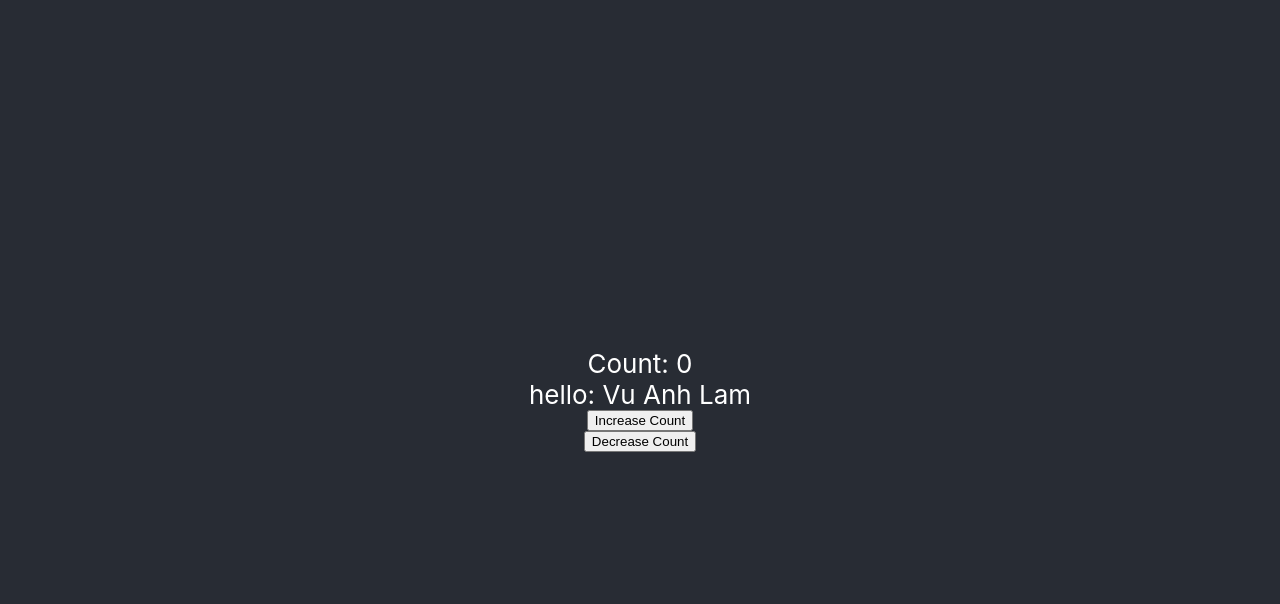
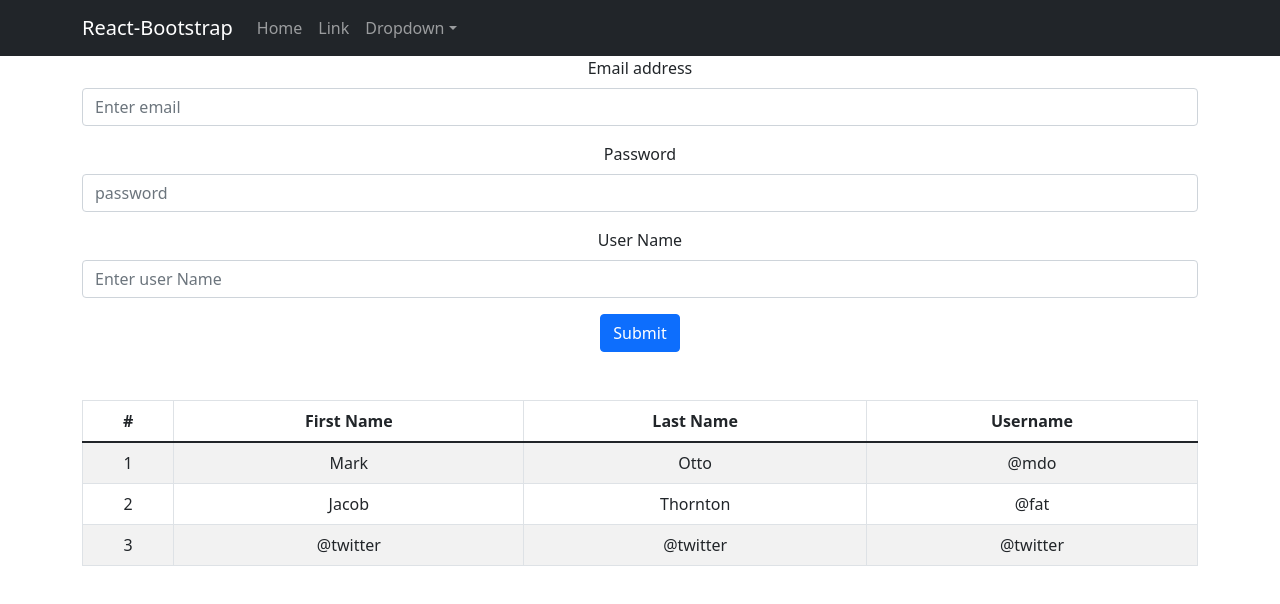
Before and after one commit to jvlam/Redux_origin, a React (Create React App) app: page / in a window 1280 px wide. Shown: the top 604 px of the page. Built offline with nearby package versions, Linux system fonts and the light colour scheme; no server answers.

Commit message:
Design UI add new user

```diff
--- a/package.json
+++ b/package.json
@@ -7,7 +7,9 @@
     "@testing-library/react": "^13.4.0",
     "@testing-library/user-event": "^13.5.0",
     "axios": "0.26.1",
+    "bootstrap": "5.1.3",
     "react": "^18.2.0",
+    "react-bootstrap": "2.2.1",
     "react-dom": "^18.2.0",
     "react-redux": "7.2.6",
     "react-scripts": "5.0.1",
--- a/src/App.js
+++ b/src/App.js
@@ -11,6 +11,8 @@ import store from './redux/store';
 import { useSelector, useDispatch } from 'react-redux';
 import axios from 'axios';
 import { useEffect } from 'react';
+import 'bootstrap/dist/css/bootstrap.min.css';
+import Home from './components/Home';
 
 function App(props) {
 
@@ -36,14 +38,15 @@ function App(props) {
 
   return (
     <div className="App">
-      <header className="App-header">
+      {/* <header className="App-header">
       <div>Count: {newCount}</div>
       <div>hello: {name}</div>
 
       <button onClick={() => handleIncrease()}>Increase Count</button>
 
       <button onClick={() => dispatch(decreaseCounter())}>Decrease Count</button>
-      </header>
+      </header> */}
+      <Home/>
     </div>
   );
 }
--- /dev/null
+++ b/src/components/FormAddNew.js
@@ -0,0 +1,32 @@
+import Button from "react-bootstrap/Button";
+import Form from "react-bootstrap/Form";
+import Container from "react-bootstrap/Container";
+
+function FormAddNew() {
+  return (
+    <>
+      <Container>
+        <Form>
+          <Form.Group className="mb-3">
+            <Form.Label>Email address</Form.Label>
+            <Form.Control type="email" placeholder="Enter email" />
+          </Form.Group>
+          <Form.Group className="mb-3">
+            <Form.Label>Password</Form.Label>
+            <Form.Control type="password" placeholder="password" />
+          </Form.Group>
+          <Form.Group className="mb-3">
+            <Form.Label>User Name</Form.Label>
+            <Form.Control type="email" placeholder="Enter user Name" />
+          </Form.Group>
+
+          <Button variant="primary" >
+            Submit
+          </Button>
+        </Form>
+      </Container>
+    </>
+  );
+}
+
+export default FormAddNew;
--- /dev/null
+++ b/src/components/Header.js
@@ -0,0 +1,38 @@
+
+
+import Container from 'react-bootstrap/Container';
+import Nav from 'react-bootstrap/Nav';
+import Navbar from 'react-bootstrap/Navbar';
+import NavDropdown from 'react-bootstrap/NavDropdown';
+
+function Header() {
+  return (
+    <>
+        <Navbar bg="dark" expand="lg" variant='dark'>
+        <Container>
+            <Navbar.Brand href="#home">React-Bootstrap</Navbar.Brand>
+            <Navbar.Toggle aria-controls="basic-navbar-nav" />
+            <Navbar.Collapse id="basic-navbar-nav">
+            <Nav className="me-auto">
+                <Nav.Link href="#home">Home</Nav.Link>
+                <Nav.Link href="#link">Link</Nav.Link>
+                <NavDropdown title="Dropdown" id="basic-nav-dropdown">
+                <NavDropdown.Item href="#action/3.1">Action</NavDropdown.Item>
+                <NavDropdown.Item href="#action/3.2">
+                    Another action
+                </NavDropdown.Item>
+                <NavDropdown.Item href="#action/3.3">Something</NavDropdown.Item>
+                <NavDropdown.Divider />
+                <NavDropdown.Item href="#action/3.4">
+                    Separated link
+                </NavDropdown.Item>
+                </NavDropdown>
+            </Nav>
+            </Navbar.Collapse>
+        </Container>
+        </Navbar>
+    </>
+  )
+}
+
+export default Header
--- /dev/null
+++ b/src/components/Home.js
@@ -0,0 +1,16 @@
+
+import FormAddNew from "./FormAddNew"
+import Header from "./Header"
+import TableUser from "./TableUser"
+
+function Home(props) {
+  return (
+    <>
+       <Header/>
+       <FormAddNew/>
+       <TableUser/>
+    </>
+  )
+}
+
+export default Home
--- /dev/null
+++ b/src/components/TableUser.js
@@ -0,0 +1,44 @@
+import FormAddNew from "./FormAddNew";
+import Container from "react-bootstrap/Container";
+import Table from "react-bootstrap/Table";
+
+function TableUser() {
+  return (
+    <>
+      <Container>
+        <Table striped bordered hover className="mt-5">
+          <thead>
+            <tr>
+              <th>#</th>
+              <th>First Name</th>
+              <th>Last Name</th>
+              <th>Username</th>
+            </tr>
+          </thead>
+          <tbody>
+            <tr>
+              <td>1</td>
+              <td>Mark</td>
+              <td>Otto</td>
+              <td>@mdo</td>
+            </tr>
+            <tr>
+              <td>2</td>
+              <td>Jacob</td>
+              <td>Thornton</td>
+              <td>@fat</td>
+            </tr>
+            <tr>
+              <td>3</td>
+              <td>@twitter</td>
+              <td>@twitter</td>
+              <td>@twitter</td>
+            </tr>
+          </tbody>
+        </Table>
+      </Container>
+    </>
+  );
+}
+
+export default TableUser;
```
Also changed, not shown: 1 other file (tests, documents, lock files or other folders).
